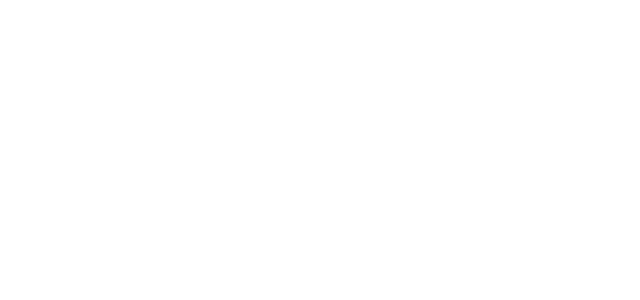
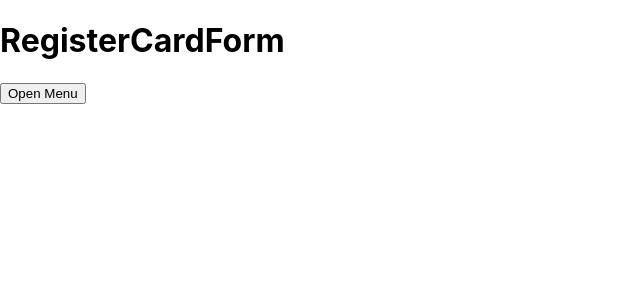
Before and after one commit to macakz/recruit-react, a React (Create React App) app: page / in a window 1280 px wide. Shown: the top 300 px of the page, without its empty margins (0-640 px from the left). Built offline with nearby package versions, Linux system fonts and the light colour scheme.

Commit message:
menu toggle

```diff
--- a/src/App.tsx
+++ b/src/App.tsx
@@ -1,9 +1,20 @@
 import './App.css';
+import {useState} from 'react';
+import { RegisterCardForm } from './components/Register-Card-Form/Register-Card-Form';
+import { Menu } from './components/Menu/Menu';
 
-const App = () => {
+const App = ():JSX.Element => {
+  const [menuOpen, setMenuOpen] = useState(false)
+
+  let element = null
+  if (!!menuOpen){
+    element = <Menu  setMenuOpen={setMenuOpen} />
+  }
+  else{
+    element = <RegisterCardForm setMenuOpen={setMenuOpen} />
+  }
   return (
-    <div className="App">
-    </div>
+    element
   );
 }
 
--- /dev/null
+++ b/src/components/Menu/Menu.tsx
@@ -0,0 +1,8 @@
+import type { MenuProps as Props } from './types'
+
+export const Menu = ({ setMenuOpen }: Props): JSX.Element => (
+    <>
+        <h1>Menu</h1>
+        <button onClick={()=>setMenuOpen(false)}>Close menu</button>
+    </>
+)
--- /dev/null
+++ b/src/components/Menu/types.d.ts
@@ -0,0 +1,4 @@
+
+export type MenuProps = {
+    setMenuOpen: (active: boolean) => void;
+}
--- /dev/null
+++ b/src/components/Register-Card-Form/Register-Card-Form.tsx
@@ -0,0 +1,8 @@
+import type { RegisterCardFormProps as Props } from './types'
+
+export const RegisterCardForm = ({ setMenuOpen }: Props):JSX.Element => (
+    <>
+        <h1>RegisterCardForm</h1>
+        <button onClick={()=>setMenuOpen(true)}>Open Menu</button>
+    </>
+)
--- /dev/null
+++ b/src/components/Register-Card-Form/types.d.ts
@@ -0,0 +1,5 @@
+
+export type RegisterCardFormProps = {
+    setMenuOpen: (active: boolean) => void;
+
+}
```
